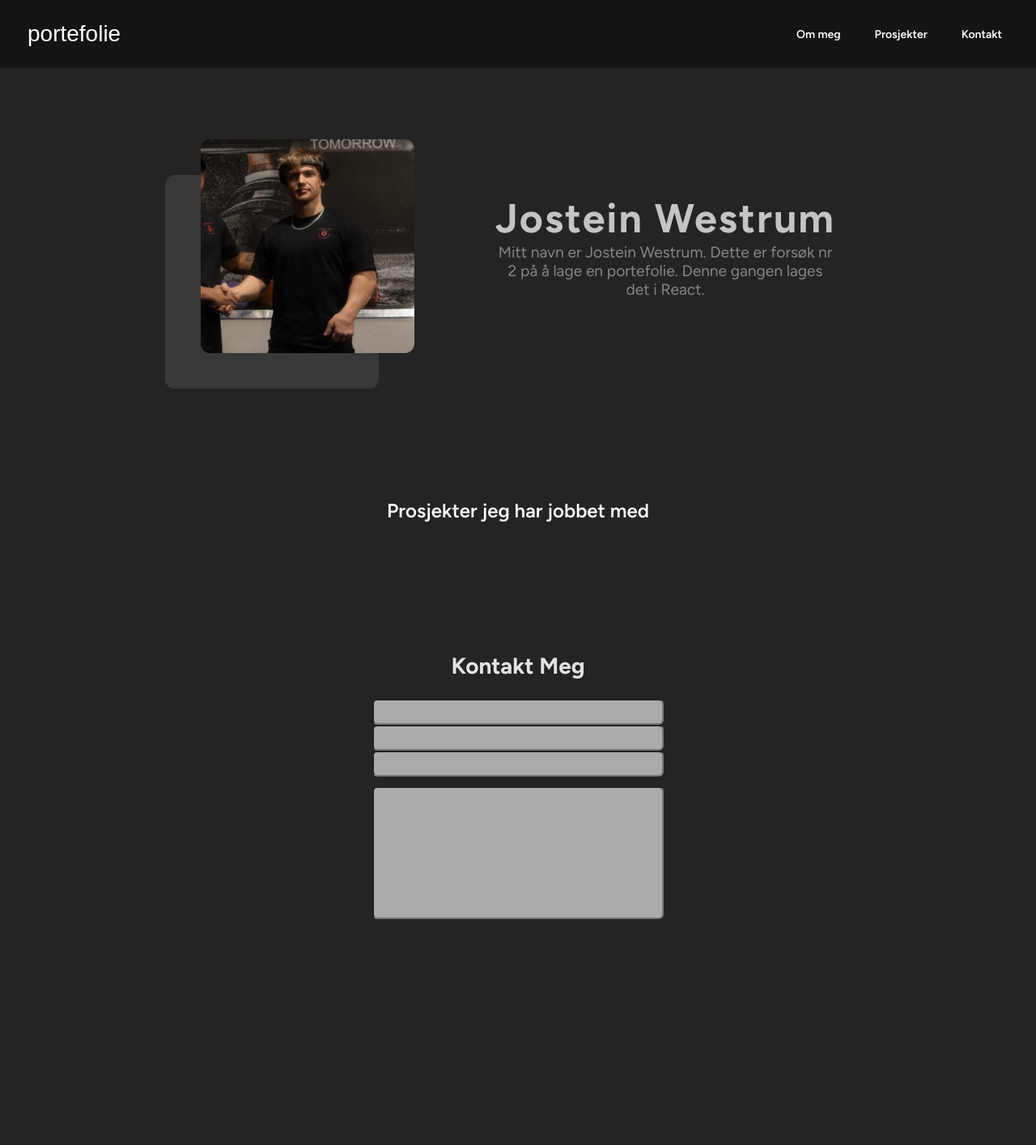
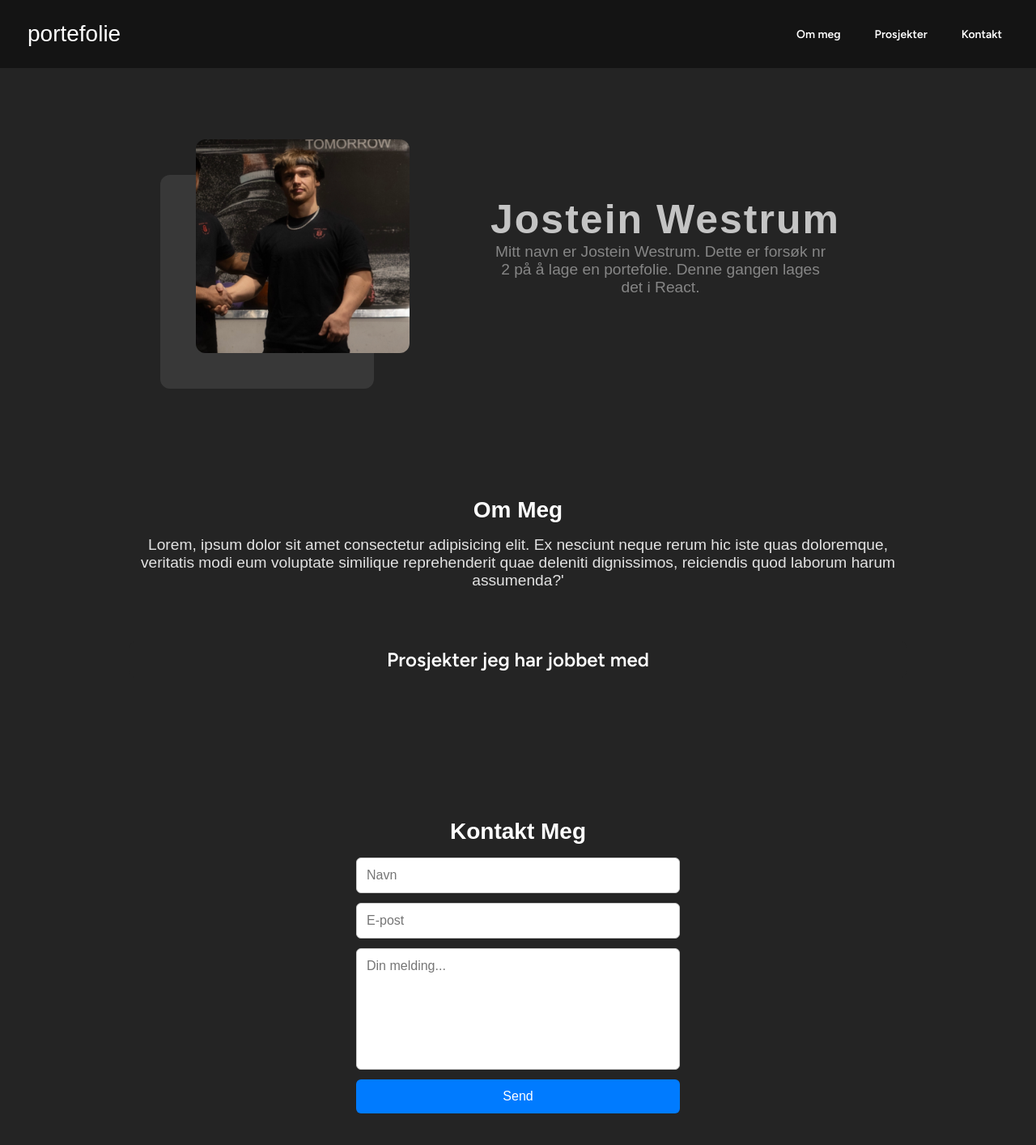
Before and after one commit to Jostein24sfj/react-portefolie, a React (Vite) app: page / in a window 1280 px wide. Shown: the top 1414 px of the page at 81% size. Before the commit the page ends 1199 px from the top, so only its background shows below. Built offline with nearby package versions, Linux system fonts and the light colour scheme.

Commit message:
fixed contact form and added emailjs

```diff
--- a/package.json
+++ b/package.json
@@ -10,6 +10,7 @@
     "preview": "vite preview"
   },
   "dependencies": {
+    "@emailjs/browser": "^4.4.1",
     "react": "^19.0.0",
     "react-dom": "^19.0.0"
   },
--- a/src/AboutMe/AboutMe.css
+++ b/src/AboutMe/AboutMe.css
@@ -5,40 +5,9 @@
   /* min-height: 100vh; */
 }
 
-.profilePic {
-  object-fit: cover;
-  border-radius: 12px;
-  width: 264px;
-  height: 264px;
-  box-shadow: -44px 44px rgba(104, 104, 104, 0.299);
-}
-
-.aboutMe {
-  /* display: grid; */
+.aboutMeContent {
   display: flex;
-  flex-wrap: wrap;
-  justify-content: center;
+  flex-direction: column;
   align-items: center;
   text-align: center;
-  min-height: 60vh;
-  /* padding: 364px; */
-  /* padding-top: 184px;
-  padding-bottom: 224px; */
-  gap: 100px;
 }
-
-.aboutMeText {
-  max-width: 420px;
-  color: rgb(134, 134, 134);
-}
-
-h1 {
-  color: rgb(196, 196, 196);
-  font-size: 50px;
-  letter-spacing: 2px; /* border-bottom: 1px white; */
-}
-
-p {
-  font-size: larger;
-  /* padding: 64px; */
-}
--- a/src/AboutMe/AboutMe.jsx
+++ b/src/AboutMe/AboutMe.jsx
@@ -1,18 +1,17 @@
 import "./AboutMe.css";
 
-export default function AboutMe() {
+export default function AboutMe () {
   return (
     <>
-      <section className="aboutMe">
-        <img className="profilePic" src="/images/profilePic.png" alt="" />
-        <div>
-          <h1>Jostein Westrum</h1>
-          <p className="aboutMeText">
-            Mitt navn er Jostein Westrum. Dette er forsøk nr 2 på å lage en
-            portefolie. Denne gangen lages det i React.
-          </p>
-        </div>
-      </section>
-    </>
+    <div className="aboutMeContent">
+      <h2>Om Meg</h2>
+      <p>Lorem, ipsum dolor sit amet consectetur adipisicing elit.
+        Ex nesciunt neque rerum hic iste quas doloremque,
+        veritatis modi eum voluptate similique
+        reprehenderit quae deleniti dignissimos,
+        reiciendis quod laborum harum assumenda?'
+      </p>
+    </div>
+      </>
   );
 }
--- a/src/App.jsx
+++ b/src/App.jsx
@@ -4,7 +4,7 @@ import Prosjekter from "./Prosjekter/Prosjekter";
 import Contact from "./Contact/Contact";
 import DarkMode from "./DarkMode/DarkMode";
 import Header from "./Header/Header";
-
+import FrontPage from "./FrontPage/FrontPage";
 export default function App() {
   return (
     <>
@@ -12,6 +12,7 @@ export default function App() {
       <div>
           <Header/>
         <main>
+          <FrontPage/>
           <AboutMe />
           <Prosjekter />
           <Contact />
--- a/src/Contact/Contact.css
+++ b/src/Contact/Contact.css
@@ -2,37 +2,56 @@
     margin: 0;
     padding: 0;
     box-sizing: border-box;
+    font-family: Arial, sans-serif;
   }
 
   .contactSection {
     display: flex;
     flex-direction: column;
+    align-items: center;
     text-align: center;
-    align-items: center;
-    gap: 12px;
-}
-
-.contactSection input {
-    gap: 12px;
+    padding: 40px 20px;
   }
 
   h2 {
     font-size: 28px;
-    padding: 24px 0;
+    margin-bottom: 16px;
+    color: #fff;
   }
 
-.inputSections input {
+  .contactForm {
     display: flex;
-    background-color: rgb(170, 170, 170);
-    border-radius: 6px;
-    width: 360px;
-    height: 32px;
-    /* text-align: center; */
+    flex-direction: column;
+    gap: 12px;
+    width: 100%;
+    max-width: 400px;
   }
 
-.inputMessage {
-    height: 164px;
-    width: 360px;
-    background-color: rgb(170, 170, 170);
+  .contactForm input,
+  .contactForm textarea {
+    width: 100%;
+    padding: 12px;
+    border: 1px solid #ccc;
     border-radius: 6px;
+    font-size: 16px;
   }
+
+  .contactForm textarea {
+    height: 150px;
+    resize: none;
+  }
+
+  .contactForm button {
+    background-color: #007bff;
+    color: white;
+    border: none;
+    padding: 12px;
+    font-size: 16px;
+    border-radius: 6px;
+    cursor: pointer;
+    transition: background-color 0.3s ease;
+  }
+
+  .contactForm button:hover {
+    background-color: #0056b3;
+  }
--- a/src/Contact/Contact.jsx
+++ b/src/Contact/Contact.jsx
@@ -1,18 +1,71 @@
+import { useState } from "react";
+import emailjs from "@emailjs/browser";
 import "./Contact.css";
 
 export default function Contact() {
+  const [formData, setFormData] = useState({
+    name: "",
+    email: "",
+    message: "",
+  });
+
+  const handleChange = (e) => {
+    const { name, value } = e.target;
+    setFormData({ ...formData, [name]: value });
+  };
+
+  const handleSubmit = (e) => {
+    e.preventDefault();
+
+    emailjs
+      .send(
+        "service_t8e60ai", // Bytt ut med ditt Service ID
+        "template_jp04o2q", // Bytt ut med ditt Template ID
+        formData,
+        "RDIph1ylBIVWC7Nxs" // Bytt ut med din Public Key
+      )
+      .then(
+        (response) => {
+          console.log("E-post sendt!", response.status, response.text);
+          alert("Melding sendt!");
+          setFormData({ name: "", email: "", message: "" }); // Nullstill skjemaet
+        },
+        (error) => {
+          console.log("Feil ved sending:", error);
+          alert("Noe gikk galt, prøv igjen!");
+        }
+      );
+  };
+
   return (
-    <>
     <div className="contactSection">
-       <div className="inputSections">
-       <h2>Kontakt Meg</h2>
-        <input className="inputName" type="text" />
-        <input className="inputTlf" type="text" />
-        <input className="inputEmail" type="text" />
-       </div>
-        <input className="inputMessage" type="text" />
+      <h2>Kontakt Meg</h2>
+      <form onSubmit={handleSubmit} className="contactForm">
+        <input
+          type="text"
+          name="name"
+          placeholder="Navn"
+          value={formData.name}
+          onChange={handleChange}
+          required
+        />
+        <input
+          type="email"
+          name="email"
+          placeholder="E-post"
+          value={formData.email}
+          onChange={handleChange}
+          required
+        />
+        <textarea
+          name="message"
+          placeholder="Din melding..."
+          value={formData.message}
+          onChange={handleChange}
+          required
+        />
+        <button type="submit">Send</button>
+      </form>
     </div>
-    </>
   );
-
 }
--- /dev/null
+++ b/src/FrontPage/FrontPage.css
@@ -0,0 +1,44 @@
+* {
+    margin: 0;
+    padding: 0;
+    box-sizing: border-box;
+    /* min-height: 100vh; */
+  }
+
+  .profilePic {
+    object-fit: cover;
+    border-radius: 12px;
+    width: 264px;
+    height: 264px;
+    box-shadow: -44px 44px rgba(104, 104, 104, 0.299);
+  }
+
+  .frontPageContent {
+    /* display: grid; */
+    display: flex;
+    flex-wrap: wrap;
+    justify-content: center;
+    align-items: center;
+    text-align: center;
+    min-height: 60vh;
+    /* padding: 364px; */
+    /* padding-top: 184px;
+    padding-bottom: 224px; */
+    gap: 100px;
+  }
+
+  .frontPageText {
+    max-width: 420px;
+    color: rgb(134, 134, 134);
+  }
+
+  h1 {
+    color: rgb(196, 196, 196);
+    font-size: 50px;
+    letter-spacing: 2px; /* border-bottom: 1px white; */
+  }
+
+  p {
+    font-size: larger;
+    /* padding: 64px; */
+  }
--- /dev/null
+++ b/src/FrontPage/FrontPage.jsx
@@ -0,0 +1,19 @@
+import { useState } from "react";
+import "./FrontPage.css"
+
+export default function FrontPage() {
+    return (
+      <>
+        <section className="frontPageContent">
+          <img className="profilePic" src="/images/profilePic.png" alt="" />
+          <div>
+            <h1>Jostein Westrum</h1>
+            <p className="frontPageText">
+              Mitt navn er Jostein Westrum. Dette er forsøk nr 2 på å lage en
+              portefolie. Denne gangen lages det i React.
+            </p>
+          </div>
+        </section>
+      </>
+    );
+  }
--- a/src/Header/Header.jsx
+++ b/src/Header/Header.jsx
@@ -2,11 +2,19 @@ import { useState } from "react";
 import "./Header.css"
 
 export default function Header () {
+  const scrollToTop = () => {
+    window.scrollTo({ top: 0, behavior: "smooth" })
+  };
+
+
+
+
+
     return (
         <>
         <header>
           <div className="logoTheme">
-            <button className="logoBtn">portefolie</button>
+            <button className="logoBtn" onClick={scrollToTop}>portefolie</button>
           </div>
           <div className="headerButtons">
             <button className="headerBtn">Om meg</button>
```
Also changed, not shown: src/Header/Header.css (line endings or trailing spaces), 1 other file (tests, documents, lock files or other folders). Lines whose indentation alone changed are shown as unchanged.
